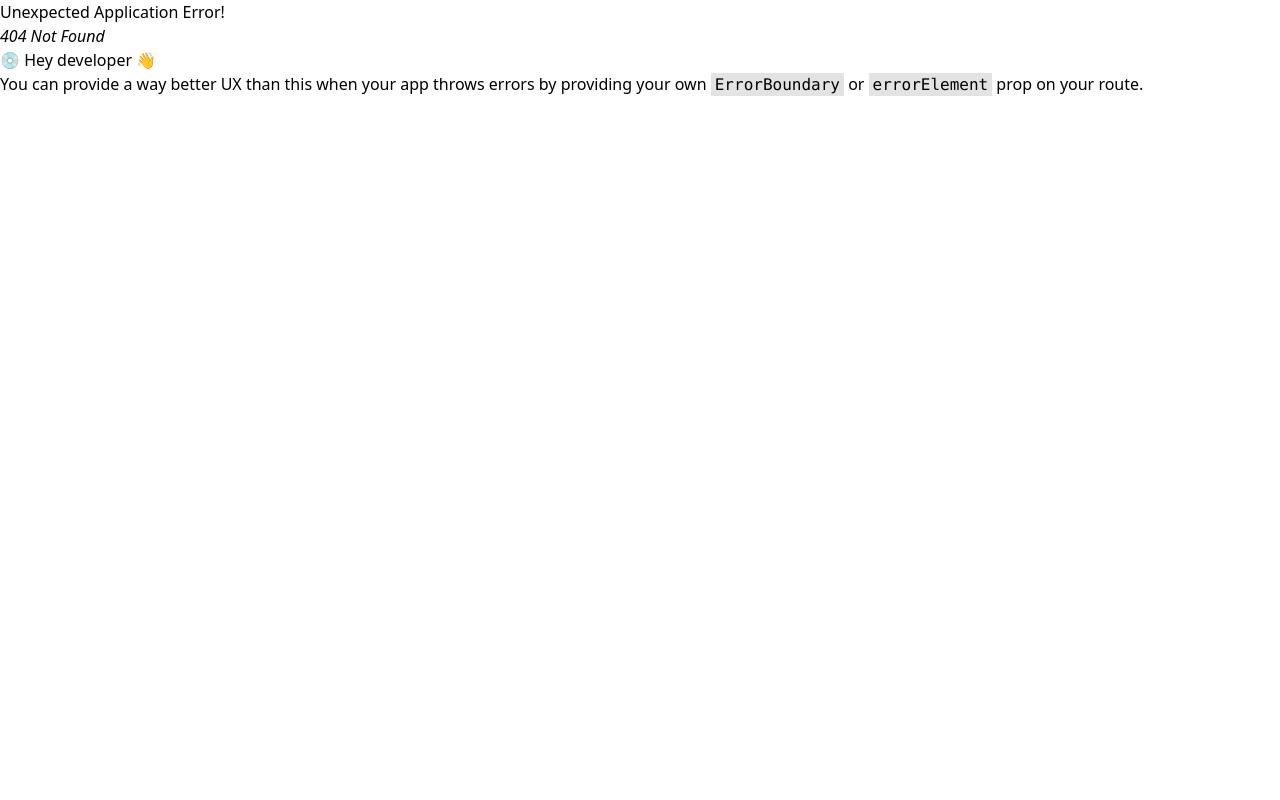
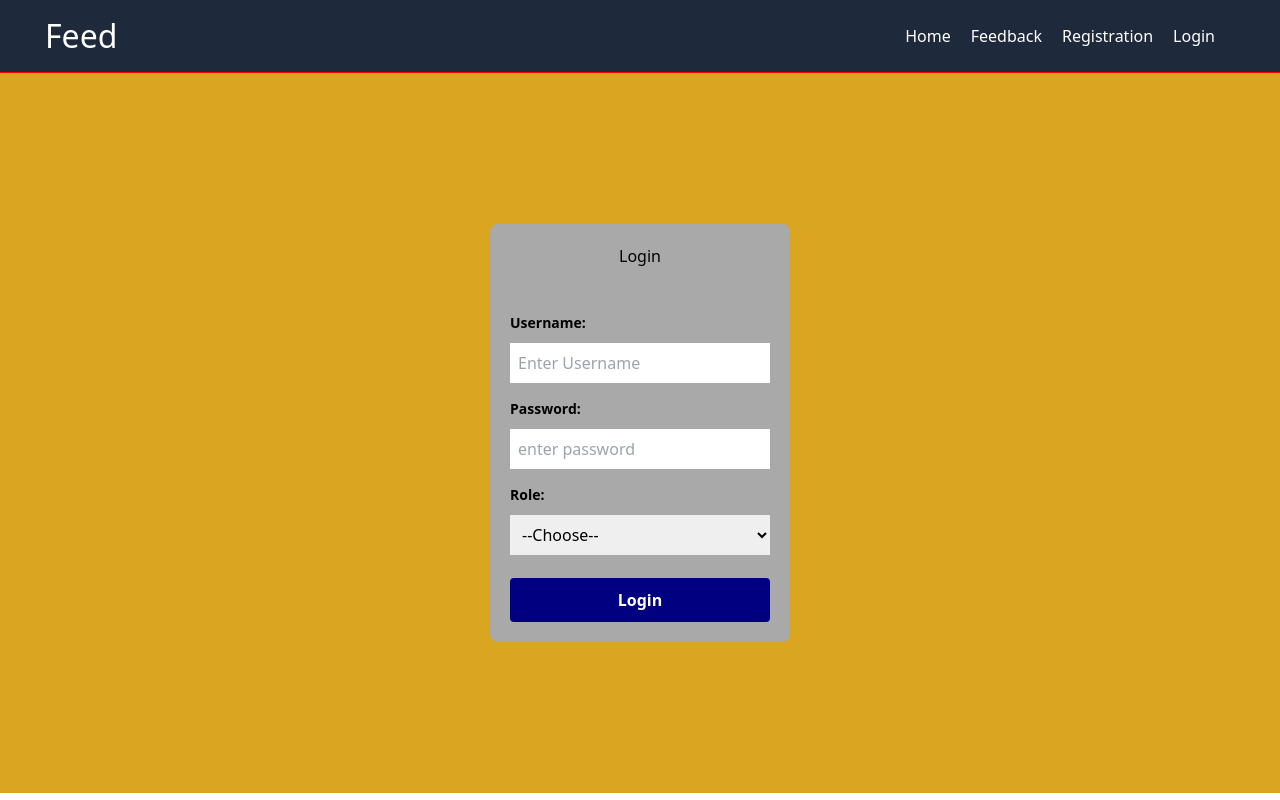
Before and after one commit to johnnybravosvy/FeedbackForm, a React (Vite) app: page /Login in a window 1280 px wide. Before the commit this address had no page. Built offline with nearby package versions, Linux system fonts and the light colour scheme.

Commit message:
creating the login page

```diff
--- a/src/App.css
+++ b/src/App.css
@@ -66,3 +66,56 @@
   background-size: 95%;
   background-repeat: no-repeat;
 }
+
+.login-page {
+  margin: 0;
+  padding: 0;
+  display: flex;
+  justify-content: center;
+  align-items: center;
+  height: 90vh;
+  background-color: #daa520;
+}
+
+.login-container {
+  background-color: #a9a9a9;
+
+  border-radius: 8px;
+  padding: 20px;
+  width: 300px;
+}
+
+.login-container h2 {
+  margin-bottom: 20px;
+  text-align: center;
+}
+
+.login-container .form-group {
+  margin-bottom: 15px;
+}
+
+.login-container .form-group label {
+  display: block;
+  font-size: 14px;
+  font-weight: bold;
+  margin-bottom: 5px;
+}
+
+.login-container .form-group input,
+.login-container .form-group select {
+  width: 100%;
+  padding: 8px;
+  box-sizing: border-box;
+  margin-top: 5px;
+}
+
+.login-container .btn-login {
+  background-color: #000080;
+  color: #fff;
+  padding: 10px;
+  width: 100%;
+  border-radius: 4px;
+  cursor: pointer;
+  font-weight: bold;
+  margin-top: 8px;
+}
--- a/src/App.jsx
+++ b/src/App.jsx
@@ -2,11 +2,13 @@ import { useState } from "react";
 
 import "./App.css";
 import Home from "./components/Home";
+import Login from "./components/Login";
 
 function App() {
   return (
     <>
       <Home />
+      <Login />
     </>
   );
 }
--- a/src/components/Login.jsx
+++ b/src/components/Login.jsx
@@ -0,0 +1,75 @@
+import React, { useState } from "react";
+import Navbar from "./Navbar";
+
+const Login = () => {
+  const [loginData, setLoginData] = useState({
+    username: "",
+    password: "",
+    role: "",
+  });
+
+  function handleChange(event) {
+    const { name, value } = event.target;
+    setLoginData((prevLoginData) => {
+      return {
+        ...prevLoginData,
+        [name]: value,
+      };
+    });
+  }
+
+  function handleSubmit(event) {
+    event.preventDefault();
+    // submitToApi(formData)
+    console.log(loginData);
+  }
+
+  return (
+    <>
+      <Navbar />
+      <form action="" className="login-page">
+        <div className="login-container">
+          <h2>Login</h2> <br />
+          <div className="form-group">
+            <label htmlFor="username">Username:</label>
+            <input
+              type="text"
+              placeholder="Enter Username"
+              onChange={handleChange}
+              name="username"
+              value={loginData.username}
+            />
+          </div>
+          <div className="form-group">
+            <label htmlFor="password">Password:</label>
+            <input
+              type="text"
+              placeholder="enter password"
+              onChange={handleChange}
+              name="password"
+              value={loginData.password}
+            />
+          </div>
+          <div className="form-group">
+            <label htmlFor="role">Role:</label>
+            <select
+              name="role"
+              id="role"
+              onChange={handleChange}
+              value={loginData.role}
+            >
+              <option value="">--Choose--</option>
+              <option value="admin">Admin</option>
+              <option value="student">Student</option>
+            </select>
+          </div>
+          <button className="btn-login" onClick={handleSubmit}>
+            Login
+          </button>
+        </div>
+      </form>
+    </>
+  );
+};
+
+export default Login;
--- a/src/components/Navbar.jsx
+++ b/src/components/Navbar.jsx
@@ -17,7 +17,7 @@ const Navbar = () => {
         <Link to="/registration" className="navbar-link">
           Registration
         </Link>
-        <Link to="/login" className="navbar-link">
+        <Link to="/Login" className="navbar-link">
           Login
         </Link>
       </div>
--- a/src/routing/routes.jsx
+++ b/src/routing/routes.jsx
@@ -1,10 +1,12 @@
 import { createBrowserRouter } from "react-router-dom";
 import Home from "../components/Home";
 import Navbar from "../components/Navbar";
+import Login from "../components/Login";
 
 const router = createBrowserRouter([
   { path: "/", element: <Home /> },
   { path: "/navbar", element: <Navbar /> },
+  { path: "/Login", element: <Login /> },
 ]);
 
 export default router;
```
